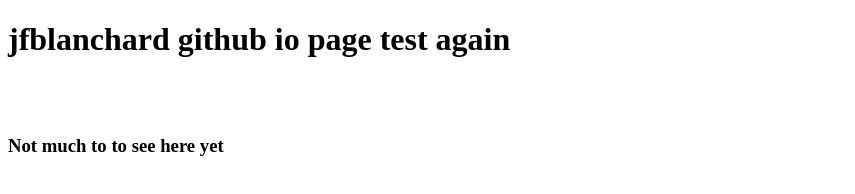
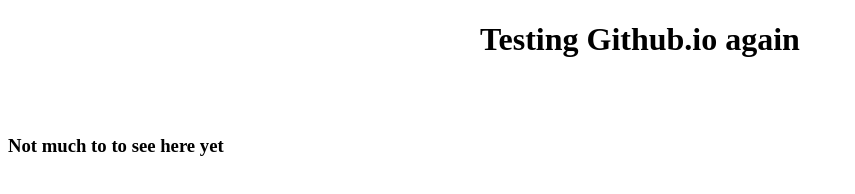
Before and after one commit to jfblanchard/jfblanchard.github.io, a plain HTML site: page index.html in a window 1280 px wide. Shown: the whole page, without its empty margins (0-855 px from the left). Drawn offline with Linux system fonts and the light colour scheme.

Commit message:
Updating index.html

```diff
--- a/index.html
+++ b/index.html
@@ -3,7 +3,11 @@
     <title>JFBlanchard Github Pages</title>
   </head>
   <body>
-    <h1>jfblanchard github io page test again</h1>
+    <h1>
+      <center>
+        Testing Github.io again
+      </center>
+    </h1>
     <br><br>
     <h3>Not much to to see here yet</h3>
   </body>
```
